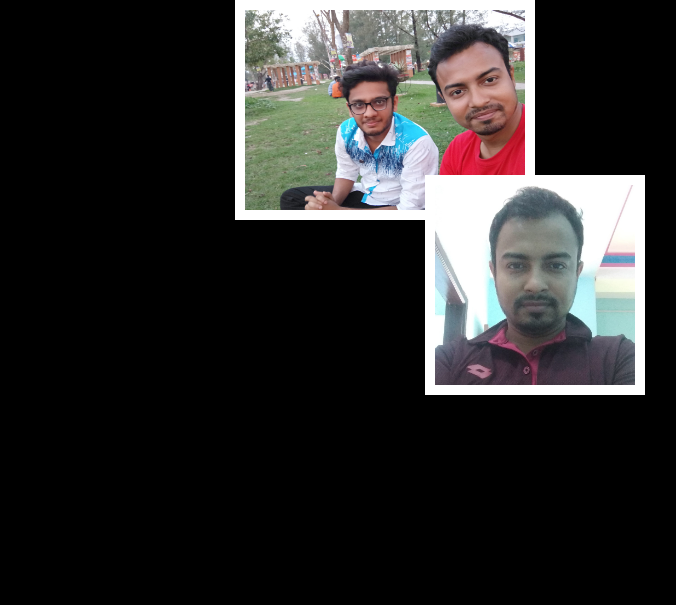
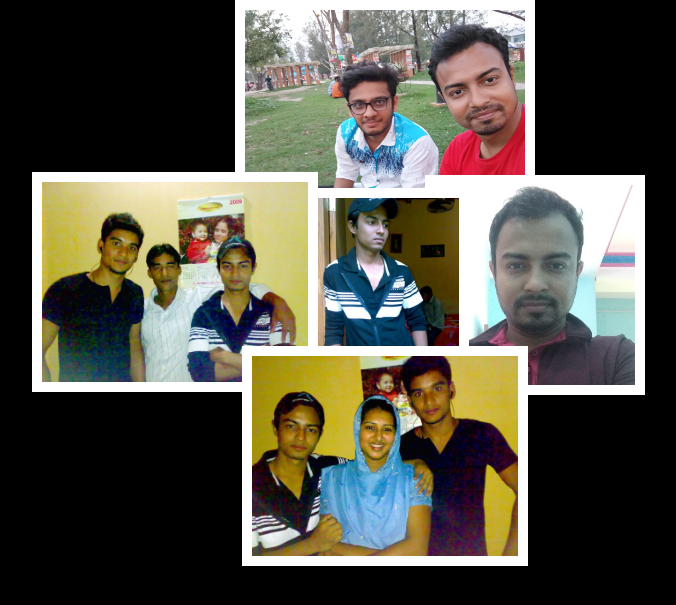
Before and after one commit to RyonAirhawk/myfamilytree, a plain HTML site: page Md. Saddam Hossain.html in a window 1280 px wide. Shown: the part 111-716 px from the top of the page, without its empty margins (255-931 px from the left). Drawn offline with nearby package versions, Linux system fonts and the light colour scheme.

Commit message:
Add files via upload

```diff
--- a/Md. Saddam Hossain.css
+++ b/Md. Saddam Hossain.css
@@ -15,3 +15,22 @@ img {
     left: 150px;
 
 }
+
+#image3 {
+    height: 200px;
+    position: relative;
+    bottom: 260px;
+}
+
+#image4 {
+    height: 200px;
+    position: relative;
+    bottom: 500px;
+    right: 210px;
+}
+
+#image5 {
+    height: 200px;
+    position: relative;
+    bottom: 550px;
+}
--- a/Md. Saddam Hossain.html
+++ b/Md. Saddam Hossain.html
@@ -16,9 +16,15 @@
     </div>
     <div>
         <h1>Name: Sadddam Hossain</h1>
-    <img id="image1" draggable="true" src="./images/Saddam/Saddam.jpg" alt="Saddam" height="200px" width="280px">
+    <img id="image" src="./images/Saddam/Saddam.jpg" alt="Saddam" height="200px" width="280px">
     <br/>
-    <img id="image2" draggable="true" src="./images/Saddam/saddam2.jpg" alt="Saddam" height="200px" width="200px">
+    <img id="image2" src="./images/Saddam/saddam2.jpg" alt="Saddam" height="200px" width="200px">
+    <br/>
+    <img id="image3" draggable="true" src="./images/Saddam/saddam3.jpg" alt="saddam">
+    <br/>
+    <img id="image4" src="./images/Saddam/saddam4.jpeg" alt="saddam">
+    <br/>
+    <img id="image5" src="./images/Saddam/saddam5.jpeg" alt="saddam">
     </div>
 </body>
 </html>
```
